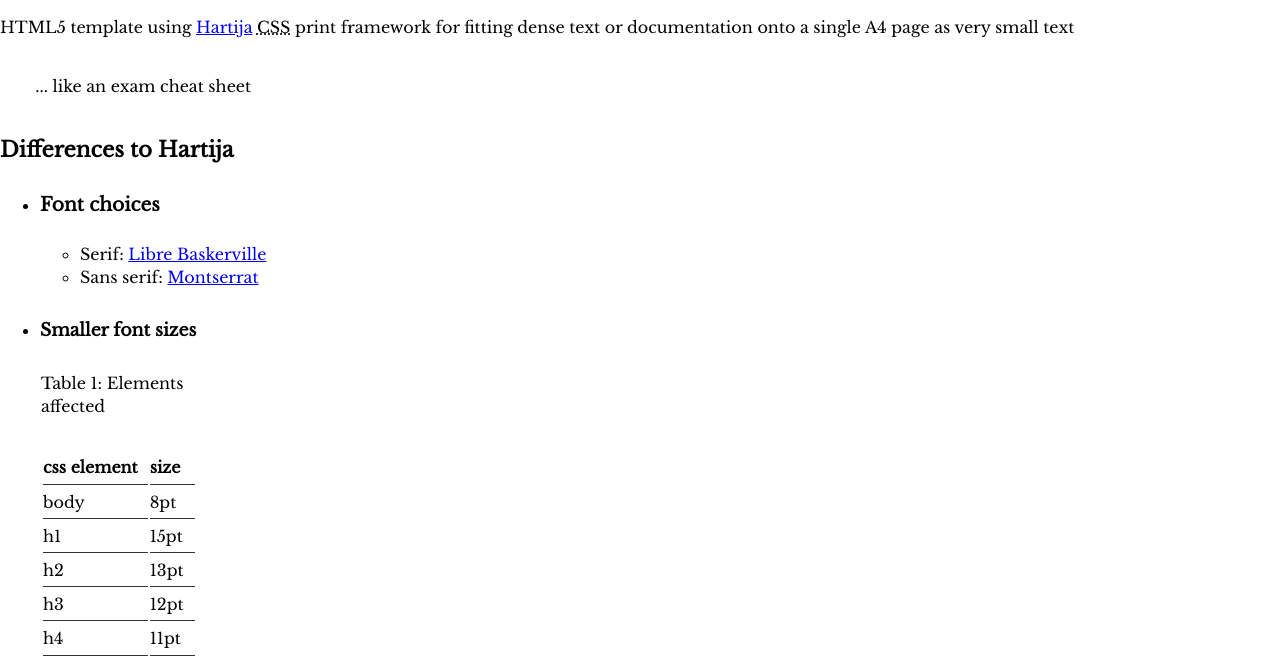
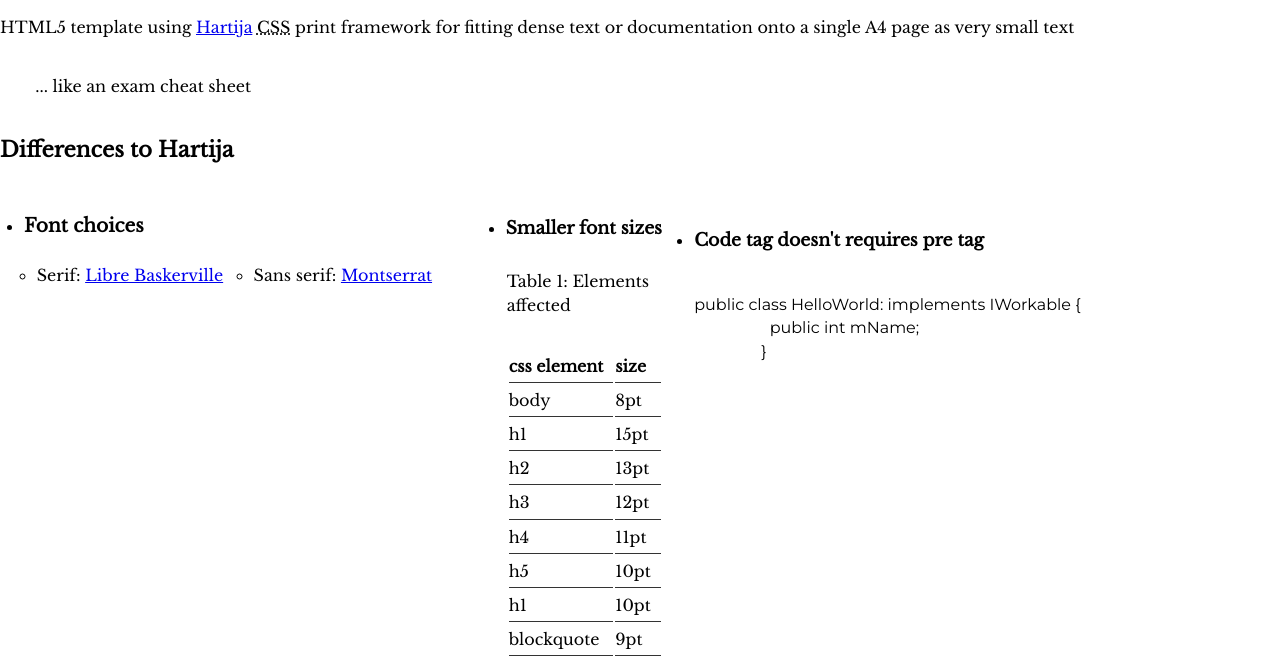
Before and after one commit to tgsstdio/cheat-sheet, a website: page index.html in a window 1280 px wide. Shown: the part 108-771 px from the top of the page. Drawn offline with nearby package versions, Linux system fonts and the light colour scheme.

Commit message:
Now displays and prints lists horizontally Smaller font sizes of headings

```diff
--- a/print.css
+++ b/print.css
@@ -17,11 +17,11 @@ font-size: 8pt; }
 
 /* Headings */
 h1,h2,h3,h4,h5,h6 { margin-top: 0.2em; margin-bottom: 0.2em; page-break-after:avoid; }
-h1{font-size:15pt;}
-h2{font-size:13pt;}
-h3{font-size:12pt;}
-h4{font-size:11pt;}
-h5,h6{font-size:10pt;}
+h1{font-size:14pt;}
+h2{font-size:12pt;}
+h3{font-size:11pt;}
+h4{font-size:10pt;}
+h5,h6{font-size:9pt;}
 
 p, h2, h3 { orphans: 3; widows: 3; }
 
@@ -35,6 +35,10 @@ code {
 blockquote { margin: 0.6em; padding: 0.5em;  font-size: 9pt; }
 hr { background-color: #ccc; }
 
+ul, ol { margin-top: 0.2em; margin-bottom: 0.2em; display: flex; flex-wrap: wrap; }
+body > ul, ol { margin-left: -0.4em; }
+li { margin-left: -0.6em; margin-right: 2em; padding: 0em 1.5em 0em 0em; white-space: nowrap; }
+li > ul, ol { margin-left: 1.2em; padding: 0em 0.2em; }
 /* Images */
 img { float: left; margin: 1em 1.5em 1.5em 0; max-width: 100% !important; }
 a img { border: none; }
--- a/screen.css
+++ b/screen.css
@@ -33,6 +33,11 @@ code {
 blockquote { margin: 1.2em; padding: 1em;  font-size: 12pt; }
 hr { background-color: #ccc; }
 
+ul, ol { margin-top: 0.2em; margin-bottom: 0.2em; display: flex; flex-wrap: wrap; }
+body > ul, ol { margin-left: -0.4em; }
+li { margin-left: -0.6em; margin-right: 1.0em; padding: 0em 1.5em 0em 0em; }
+li > ul, ol { margin-left: 1.2em; padding: 0em 0.2em; }
+
 /* Images */
 img { float: left; margin: 1em 1.5em 1.5em 0; max-width: 100% !important; }
 a img { border: none; }
```
